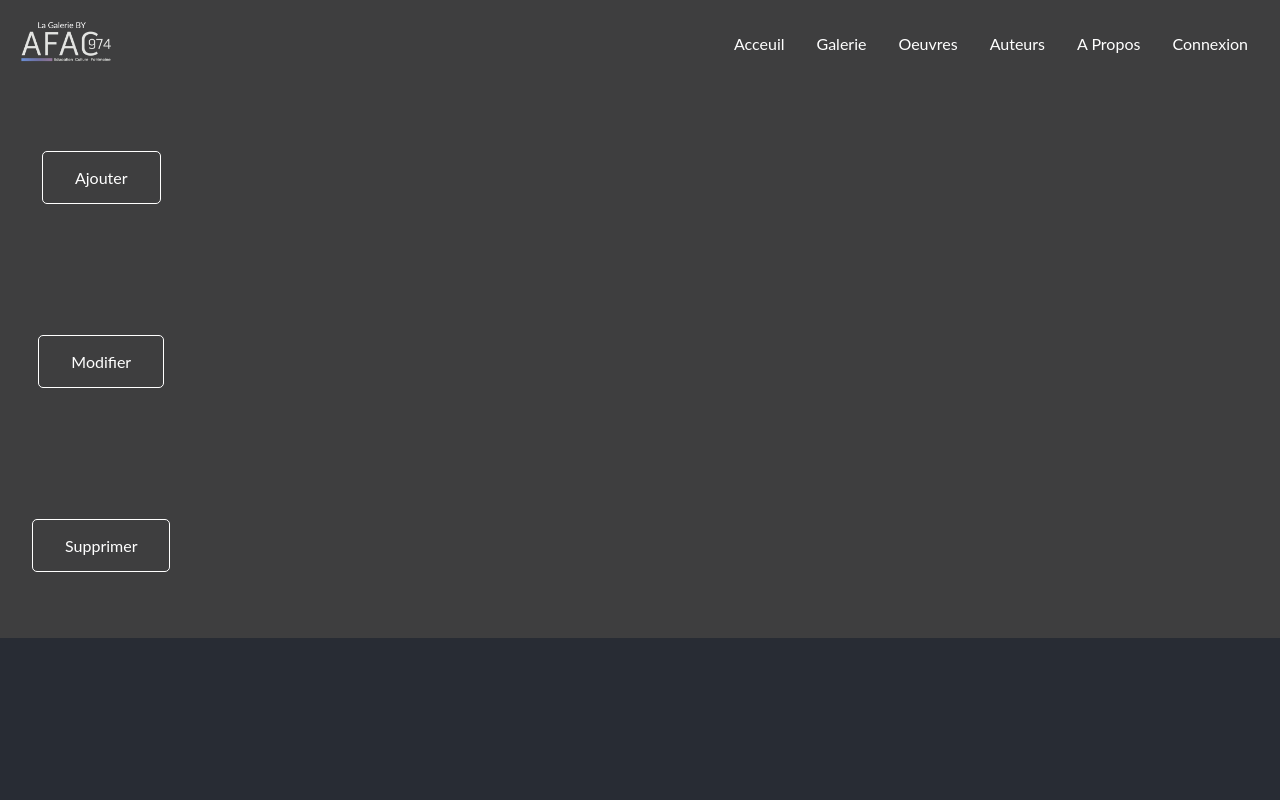
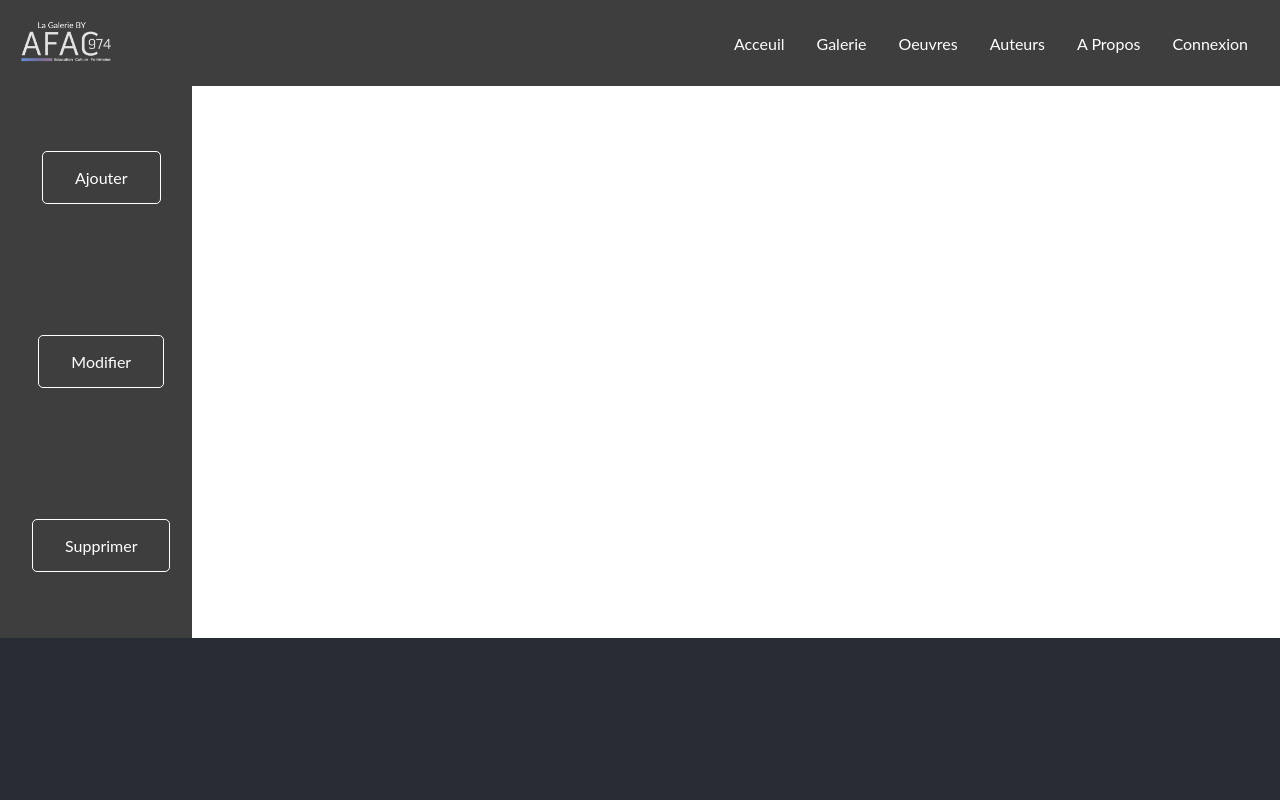
Before and after one commit to WildCodeSchool/2023-02-JS-RemoteFR-JSWizards-P3-Team-Gryffindor, a React (Vite) app in the folder frontend/: page / in a window 1280 px wide. Shown: the top 800 px of the page. Built offline with nearby package versions, Linux system fonts and the light colour scheme.

Commit message:
squelette du AdminBar terminé

```diff
--- a/frontend/src/Components/AdminBar.css
+++ b/frontend/src/Components/AdminBar.css
@@ -1,11 +1,7 @@
-* {
-    padding: 0;
-    margin: 0;
-}
-
 .adminBar {
     display: flex;
     justify-content: left;
+    margin-right: 85%;
 
 
 }
@@ -20,6 +16,9 @@
 .adminList {
     padding: 5rem 0;
     margin-left: 2rem
+}
 
+.adminList:hover {
+    cursor: pointer;
 
 }
```
